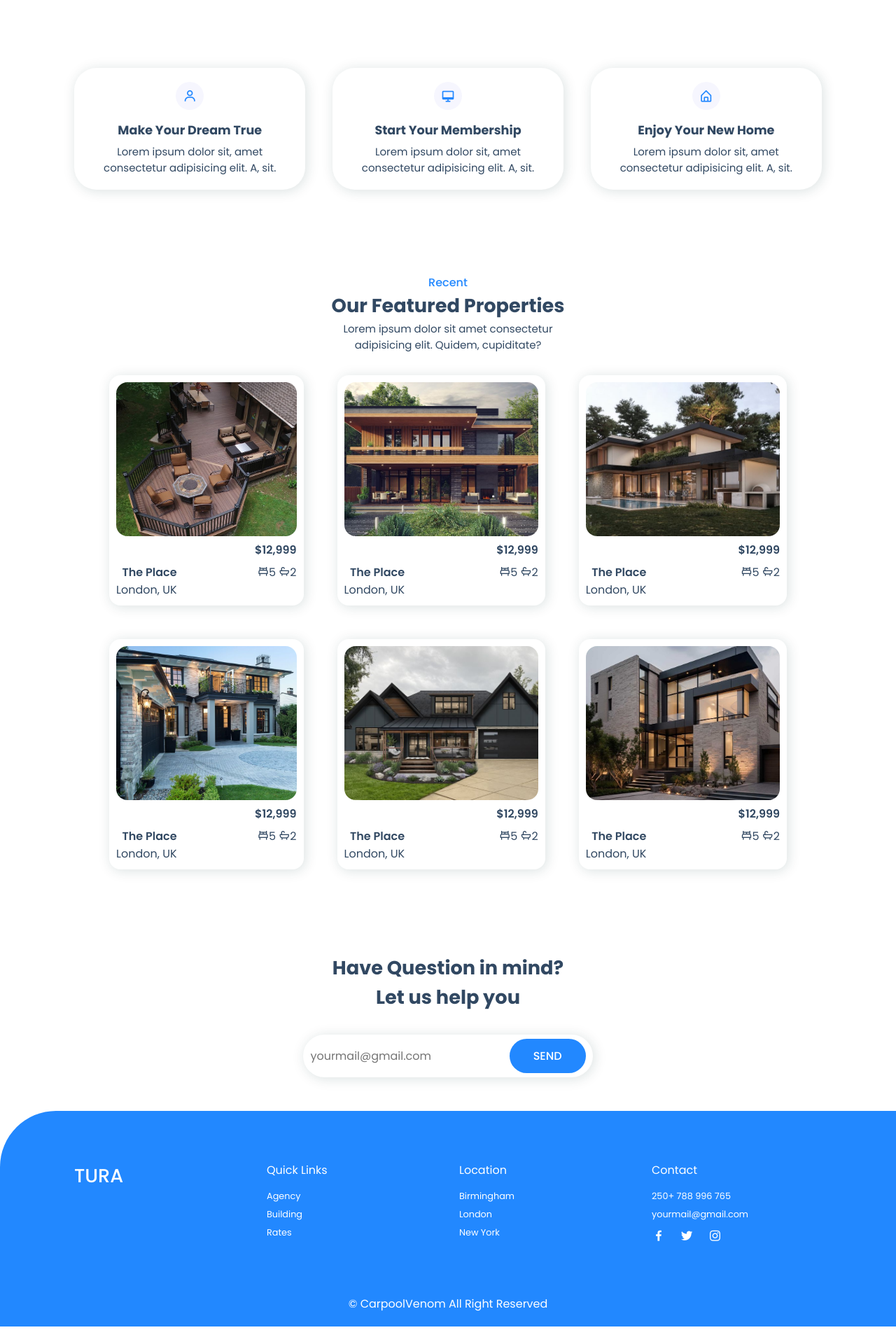
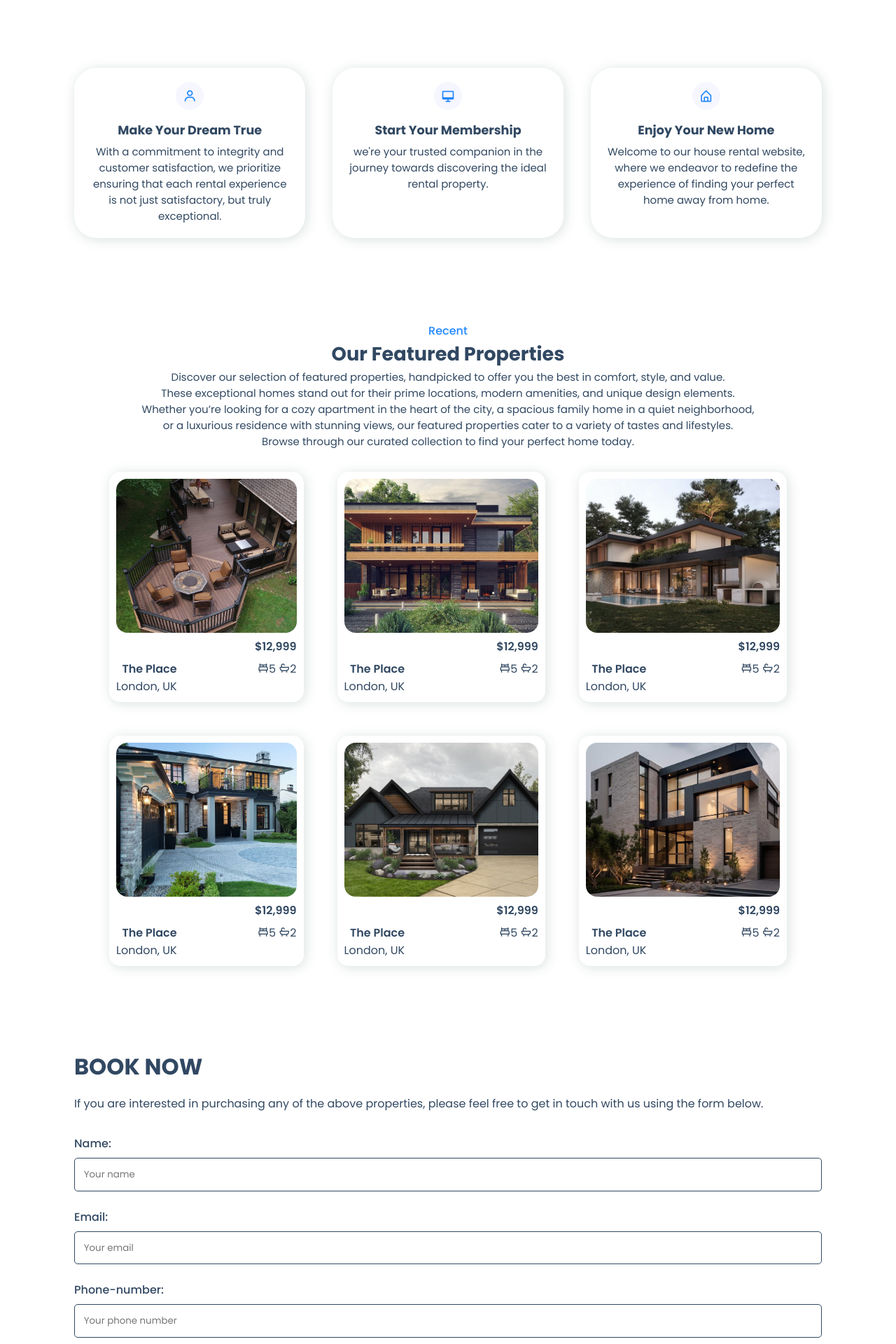
Before and after one commit to EnzoAsaph/TURA, a PHP site: page / in a window 1280 px wide. Shown: the part 1440-3360 px from the top of the page at 70% size. Before the commit the page ends 3335 px from the top, so only its background shows below. Run offline with PHP 8.4, Linux system fonts and the light colour scheme.

Commit message:
developed

```diff
--- a/index.html
+++ b/index.html
@@ -24,6 +24,7 @@
           <li><a href="#about">About Us</a></li>
           <li><a href="#sales">Sales</a></li>
           <li><a href="#properties">Properties</a></li>
+          <li><a href="#contact">Book</a></li>
         </ul>
         <!--LOGIN BUTTON-->
         <a href="login.html" class="btn">Log In</a>
@@ -54,19 +55,19 @@
   <div class="box">
     <i class='bx bx-user' ></i>
     <h3>Make Your Dream True</h3>
-    <p>Lorem ipsum dolor sit, amet consectetur adipisicing elit. A, sit.  </p>
+    <p>With a commitment to integrity and customer satisfaction, we prioritize ensuring that each rental experience is not just satisfactory, but truly exceptional.</p>
   </div>
   <!--BOX 2-->
   <div class="box">
     <i class='bx bx-desktop' ></i>
     <h3>Start Your Membership</h3>
-    <p>Lorem ipsum dolor sit, amet consectetur adipisicing elit. A, sit.  </p>
+    <p>we're your trusted companion in the journey towards discovering the ideal rental property.</p>
   </div>
   <!--BOX 3-->
   <div class="box">
     <i class='bx bx-home-alt' ></i>
     <h3>Enjoy Your New Home</h3>
-    <p>Lorem ipsum dolor sit, amet consectetur adipisicing elit. A, sit.  </p>
+    <p>Welcome to our house rental website, where we endeavor to redefine the experience of finding your perfect home away from home.</p>
   </div>
 </section>
 <!--PROPERTIES-->
@@ -74,7 +75,7 @@
   <div class="heading">
     <span>Recent</span>
     <h2>Our Featured Properties</h2>
-    <p>Lorem ipsum dolor sit amet consectetur <br>adipisicing elit. Quidem, cupiditate?</p>
+    <p>Discover our selection of featured properties, handpicked to offer you the best in comfort, style, and value. <br>These exceptional homes stand out for their prime locations, modern amenities, and unique design elements. <br>Whether you’re looking for a cozy apartment in the heart of the city, a spacious family home in a quiet neighborhood, <br>or a luxurious residence with stunning views, our featured properties cater to a variety of tastes and lifestyles. <br>Browse through our curated collection to find your perfect home today.</p>
   </div>
   <div class="properties-container container">
     <!--BOX 1-->
@@ -169,6 +170,30 @@
       </div>
   </div>
 </section>
+<!--BOOK NOW-->
+<section class="contact container" id="contact">
+  <h2>BOOK NOW</h2>
+  <p> If you are interested in purchasing any of the above properties, please feel free to get in touch with us using the form below.</p>
+  <form action="#">
+      <div class="form-group">
+          <label for="name">Name:</label>
+          <input type="text" id="name" name="name" placeholder="Your name" required>
+      </div>
+      <div class="form-group">
+          <label for="email">Email:</label>
+          <input type="email" id="email" name="email" placeholder="Your email" required>
+      </div>
+      <div class="form-group">
+        <label for="email">Phone-number:</label>
+        <input type="tel" id="phonenumber" name="phonenumber" placeholder="Your phone number" required>
+    </div>
+      <div class="form-group">
+          <label for="message">Message:</label>
+          <textarea id="message" name="message" rows="4" placeholder="Your message" required></textarea>
+      </div>
+      <button type="submit" class="btn">Submit</button>
+  </form>
+</section>
 <!--NEWSLETTER-->
 <section class="newsletter container">
   <h2>Have Question in mind? <br>Let us help you</h2>
--- a/style.css
+++ b/style.css
@@ -516,3 +516,47 @@ font-size: 0.8rem;
     gap: 2em;
     margin-top: 5em;
 }
+/* CONTACT US SECTION */
+.contact {
+    padding: 4.5rem 0;
+}
+
+.contact h2 {
+    font-size: 2rem;
+    margin-bottom: 1rem;
+}
+
+.contact p {
+    margin-bottom: 2rem;
+}
+
+.contact form {
+    display: flex;
+    flex-direction: column;
+}
+
+.form-group {
+    margin-bottom: 1.5rem;
+}
+
+.form-group label {
+    margin-bottom: 0.5rem;
+    display: block;
+    font-weight: 500;
+}
+
+.form-group input,
+.form-group textarea {
+    padding: 0.8rem;
+    border: 1px solid var(--text-color);
+    border-radius: 5px;
+    width: 100%;
+}
+
+.form-group textarea {
+    resize: vertical;
+}
+
+.contact .btn {
+    align-self: flex-start;
+}
```
